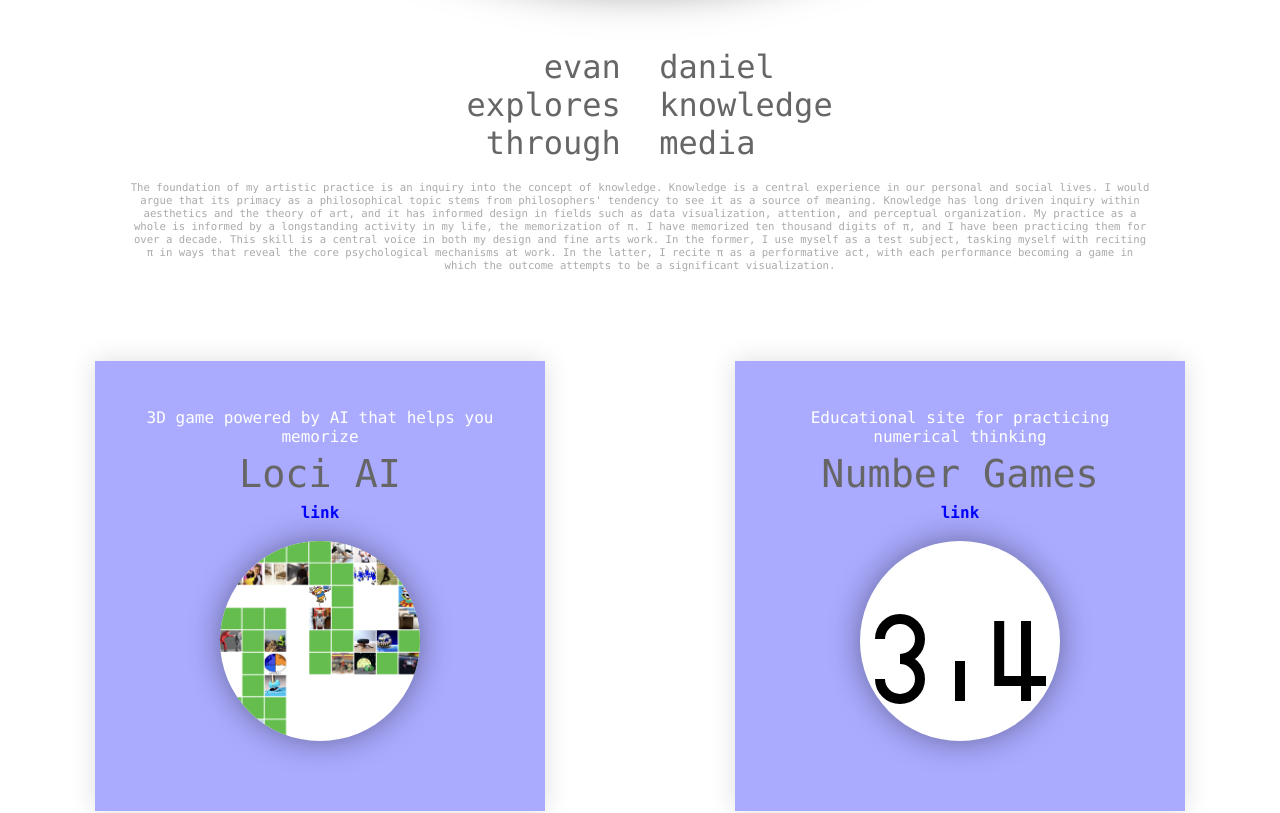
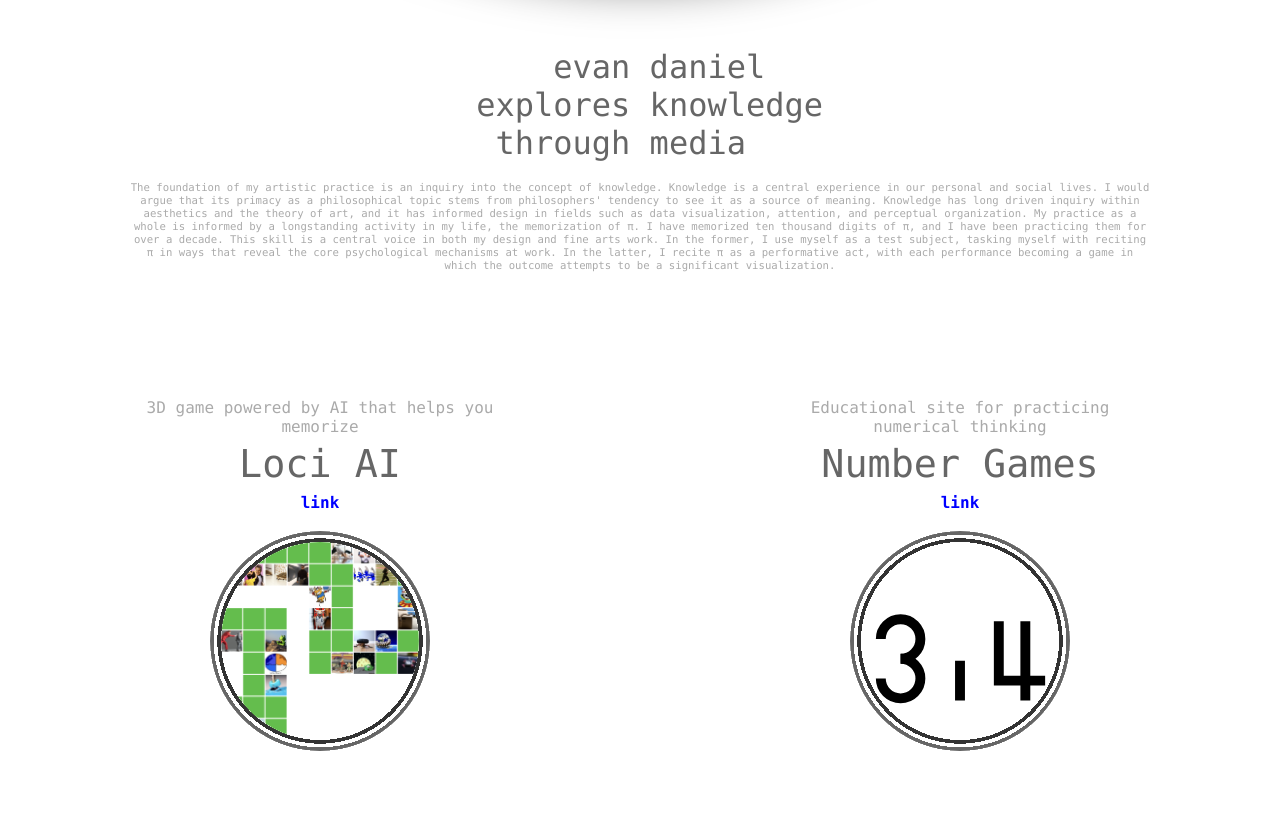
Before and after one commit to evan-daniel/portfolio-homepage, a React (Create React App) app: page / in a window 1280 px wide. Shown: the part 980-1793 px from the top of the page. Built offline with nearby package versions, Linux system fonts and the light colour scheme; a web font is replaced by a local one.

Commit message:
number games logo, portfolio item aniamtions

```diff
--- a/src/components/Project.js
+++ b/src/components/Project.js
@@ -11,7 +11,7 @@
                 {props.link &&
                     <a href={ props.link } className="link">link</a>
                 }
-                <a href={ props.pdf }>
+                <a className="image-link" href={ props.pdf }>
                     <img className="image" src={ Object.values(props.img)[0] } />
                 </a>
             </div>
--- a/src/styles/App.scss
+++ b/src/styles/App.scss
@@ -32,13 +32,13 @@
     }
 
     .word:nth-of-type(2n + 1) {
-      padding: 0 1ch 0 0;
+      padding: 0 0.5ch 0 0;
 
       text-align: right;
     }
 
     .word:nth-of-type(2n) {
-      padding: 0 0 0 1ch;
+      padding: 0 0 0 0.5ch;
 
       text-align: left;
     }
@@ -57,16 +57,9 @@
 /* PROJECTS */
 
 .projects {
-
-  // text-align: center;
-  // display: grid;
-  // grid-template-columns: 1fr 1fr 1fr;
-  // justify-items: center;
-
   display: flex;
   flex-wrap: wrap;
   justify-content: space-around;
-
 
   .project {
     margin: 25px;
@@ -74,15 +67,13 @@
     width: 450px;
 
     overflow: hidden;
-    // border: 6px solid #666;
-    // border-radius: 50px;
-    box-shadow: 0 0 25px #0002;
+    // box-shadow: 0 0 25px #0002;
 
     display: flex;
     flex-direction: column;
     justify-content: center;
     align-items: center;
-    background-color: #AAF;
+    // background-color: #AAF;
 
     .title {
       @include def.fonts;
@@ -101,33 +92,75 @@
 
       margin: 0 50px;
 
-      color: #FFF;
+      // color: #FFF;
       font-size: 1rem;
     }
 
-    .link {
-      // margin: 0 0 0.6em;
+    .image-link {
+      border-radius: 50vw;
     }
 
     .image {
-      height: 200px;
-      width: 200px;
+      position: relative;
+      height: 220px;
+      width: 220px;
       margin: 1.2rem;
-
-      background-color: #FFF;
+      padding: 11px;
 
       object-position: top;
       border-radius: 50vw;
-      box-shadow: 0 0 32px #0006;
 
+      --bg: #FFF;
+      --bg1: #FFF;
+      --c: #333;
+      --c1: #BBB0;
+      --c2: #666;
+      --bp: 90%;
+      --bp1: 93.333%;
+      --bp2: 96.666%;
+      --grad: radial-gradient(closest-side, var(--bg) 0, var(--bg1) var(--bp), var(--c) var(--bp), var(--c) var(--bp1), var(--c1) var(--bp1), var(--c1) var(--bp2), var(--c2) var(--bp2), var(--c2) 100%, #FFF0 100%);
+      background-image: var(--grad);
+      background-size: 100% 100%;
+      transition: background-size 0.1666s linear, background-color 0.166s linear;
     }
-  }
 
-  // PROJECT NUMBER.GAMES
+    @keyframes glimmer {
+      0% {
+        --c: #0F0;
+        --c1: #FAA;
+        --c2: #AAF;
+        --bg1: #FFF;
+      }
 
-  .project.numbergames {
-    .image {
-      // object-position: 0 -50px;
+      50% {
+        --c: #F00;
+        --c1: #AAF;
+        --c2: #AFA;
+        --bg1: #FFA;
+      }
+
+      100% {
+        --c: #00F;
+        --c1: #FAA;
+        --c2: #AAF;
+        --bg1: #FFF;
+      }
+    }
+
+    @keyframes pulse{
+      from {
+        background-size:50% 50%;
+      }
+      to {
+        background-size:100% 100%;
+      }
+    }
+
+    .image:hover {
+      background-size: 0 0;
+      background-color: #AFF;
+      // animation: pulse 2s linear infinite alternate;
+
     }
   }
 }
```
Also changed, not shown: src/img/numbergames.svg.
